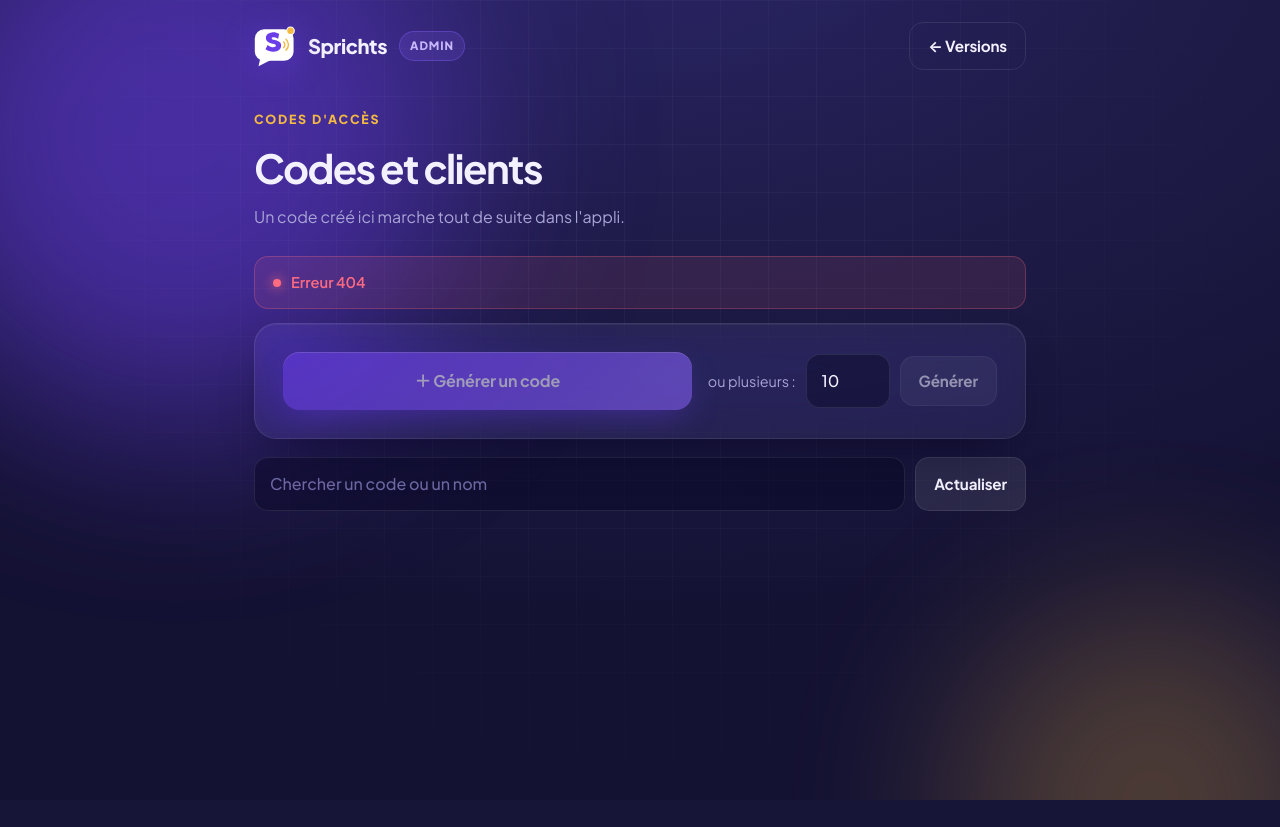
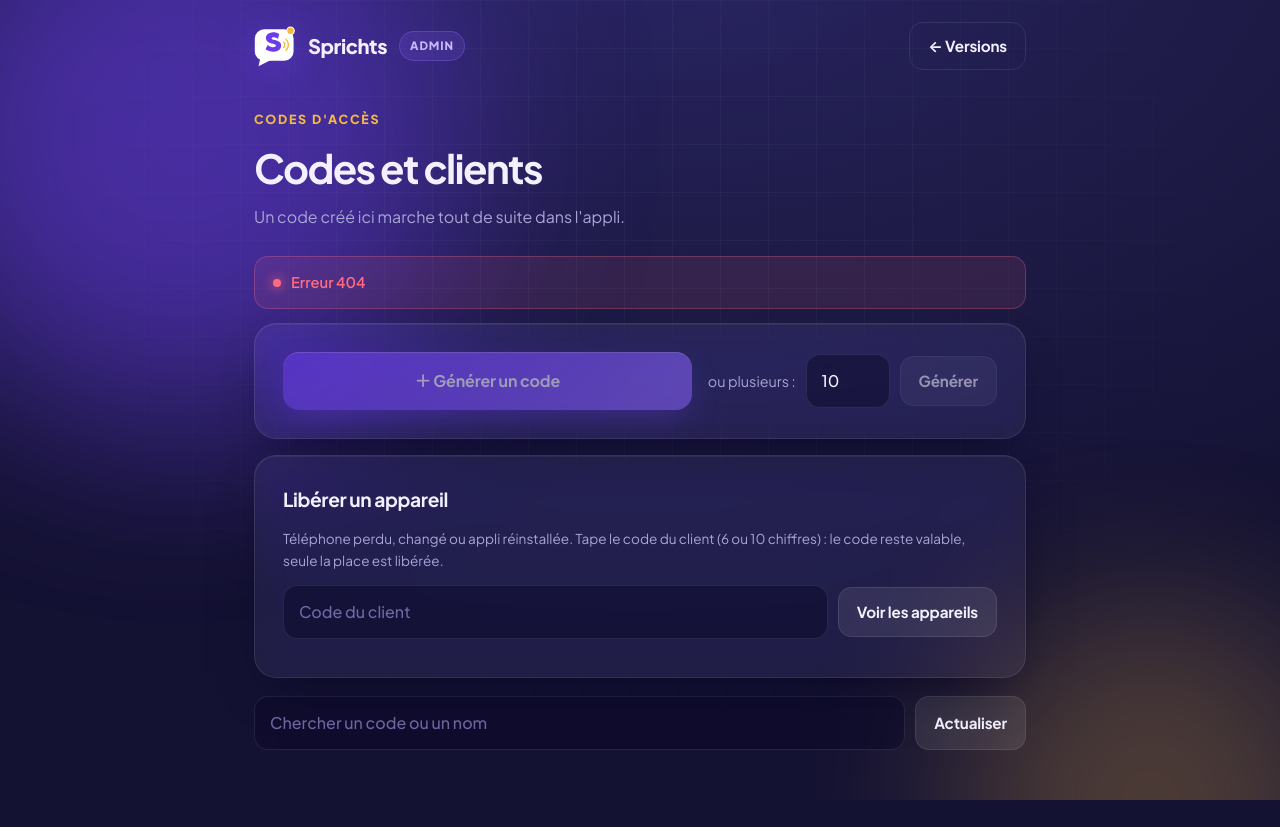
Before and after one commit to kola9/Hire-Sprichts, a PHP site: page /admin/codes/ in a window 1280 px wide. Before the commit the page ends 800 px from the top, so only its background shows below. Run offline with PHP 8.4, Linux system fonts and the light colour scheme.

Commit message:
Admin : bouton « Libérer un appareil »
Co-Authored-By: Claude Opus 5.5 <noreply@anthropic.com>

```diff
--- a/public/admin/codes/codes.css
+++ b/public/admin/codes/codes.css
@@ -58,3 +58,14 @@
 @media (max-width: 360px) {
     .actions { grid-template-columns: 1fr; }
 }
+
+.pill.released { color: var(--gold-soft); background: rgba(244,185,66,.14); }
+.release-any { margin-top: 16px; }
+.release-any h2 { margin: 0 0 4px; font-size: 1.2rem; }
+.release-any .many { flex-wrap: wrap; margin-top: 10px; }
+.release-any .many input { flex: 1 1 170px; width: auto; min-width: 0; min-height: 50px; font-size: 1rem; }
+.devices-title { margin: 20px 0 0; font-size: 1rem; }
+.device-list { list-style: none; margin: 10px 0 0; padding: 0; display: grid; gap: 8px; }
+.device-list li { display: flex; flex-wrap: wrap; align-items: center; justify-content: space-between; gap: 10px; }
+.device-list li div { display: grid; gap: 2px; min-width: 0; }
+.device-list .release { min-height: 48px; }
--- a/public/admin/codes/codes.js
+++ b/public/admin/codes/codes.js
@@ -3,7 +3,8 @@
     'use strict';
 
     var API = '/api/admin/codes';
-    var STATES = { unused: 'Pas encore utilisé', active: 'Activé', error: 'Non enregistré' };
+    var STATES = { unused: 'Pas encore utilisé', active: 'Activé', released: 'Déjà utilisé, libéré', error: 'Non enregistré' };
+    var PLATFORMS = { android: 'Android', web: 'Web (iPhone ou navigateur)' };
 
     function $(id) { return document.getElementById(id); }
 
@@ -185,6 +186,7 @@
         updateButtons();
         if (!sheet.open) { sheet.showModal(); }
         sheet.scrollTop = 0;
+        showDevices({ list: 'sheet-devices', alert: 'sheet-alert' }, '/' + id, {}, function () { return !!current && current.id === id; });
 
         // Prêt d'avance : sur iPhone, « Partager » doit suivre le toucher immédiatement
         window.makeTicket(found.display, found.number).then(function (t) {
@@ -236,6 +238,88 @@
             })
             .catch(function (err) { notice('sheet-alert', err.message, 'error'); })
             .then(function () { $('save').disabled = false; });
+    });
+
+    // ---------- Appareils ----------
+
+    function day(iso) {
+        var d = new Date(iso);
+        return isNaN(d.getTime()) ? '?' : d.toLocaleDateString('fr-FR') + ' à ' + d.toLocaleTimeString('fr-FR', { hour: '2-digit', minute: '2-digit' });
+    }
+
+    /**
+     * @param where  où écrire la liste et les messages
+     * @param path   '/<fiche>' ou '' (code tapé)
+     * @param body   {} ou { code }
+     * @param still  faux si la liste n'est plus celle demandée (autre fiche ouverte…)
+     */
+    function showDevices(where, path, body, still) {
+        var list = $(where.list);
+        list.textContent = '';
+        list.appendChild(el('li', 'muted small', 'Chargement…'));
+        return api('POST', path + '/devices', body).then(function (data) {
+            if (!still()) { return; }
+            list.textContent = '';
+            if (!data.devices.length) {
+                list.appendChild(el('li', 'muted small', 'Aucun appareil sur ce code.'));
+                return;
+            }
+            data.devices.forEach(function (d) {
+                var name = PLATFORMS[d.platform] || 'Autre appareil';
+                var li = document.createElement('li');
+                var info = document.createElement('div');
+                info.appendChild(el('strong', '', name));
+                info.appendChild(el('span', 'muted small', 'Activé le ' + day(d.first_seen)));
+                info.appendChild(el('span', 'muted small', 'Vu le ' + day(d.last_seen) + (d.takes_place ? '' : ' (plus de 30 jours : place déjà libre)')));
+                var btn = el('button', 'btn release', 'Libérer un appareil');
+                btn.type = 'button';
+                btn.addEventListener('click', function () {
+                    if (!confirm('Libérer cet appareil (' + name + ', activé le ' + day(d.first_seen) + ') ?\n\nIl devra entrer de nouveau le code. Le code et la progression ne sont pas touchés.')) { return; }
+                    btn.disabled = true;
+                    var send = { device: d.device };
+                    if (body.code) { send.code = body.code; }
+                    api('POST', path + '/release', send).then(function () {
+                        if (still()) {
+                            notice(where.alert, 'Appareil libéré : une place est libre.');
+                            showDevices(where, path, body, still);
+                        }
+                        return load().then(function () {
+                            if (!current) { return; }
+                            var fresh = codes.find(function (c) { return c.id === current.id; });
+                            if (fresh) {
+                                current.state = fresh.state;
+                                current.devices = fresh.devices;
+                                showHead();
+                            }
+                        });
+                    }).catch(function (e) {
+                        btn.disabled = false;
+                        notice(where.alert, e.message, 'error');
+                    });
+                });
+                li.appendChild(info);
+                li.appendChild(btn);
+                list.appendChild(li);
+            });
+        }).catch(function (e) {
+            if (!still()) { return; }
+            list.textContent = '';
+            notice(where.alert, e.message, 'error');
+        });
+    }
+
+    var typed = 0;
+    $('release-form').addEventListener('submit', function (e) {
+        e.preventDefault();
+        var code = $('release-code').value.replace(/\s/g, '');
+        var mine = ++typed;
+        notice('release-alert', '');
+        $('release-devices').textContent = '';
+        if (!/^(\d{6}|\d{10})$/.test(code)) {
+            notice('release-alert', 'Tape les 6 ou 10 chiffres du code.', 'error');
+            return;
+        }
+        showDevices({ list: 'release-devices', alert: 'release-alert' }, '', { code: code }, function () { return mine === typed; });
     });
 
     // ---------- Envoyer au client ----------
--- a/public/admin/codes/index.html
+++ b/public/admin/codes/index.html
@@ -43,6 +43,17 @@
     </form>
 </section>
 
+<section class="card release-any">
+    <h2>Libérer un appareil</h2>
+    <p class="muted small">Téléphone perdu, changé ou appli réinstallée. Tape le code du client (6 ou 10 chiffres) : le code reste valable, seule la place est libérée.</p>
+    <form id="release-form" class="many" novalidate>
+        <input id="release-code" inputmode="numeric" autocomplete="off" maxlength="14" placeholder="Code du client" aria-label="Code du client" required>
+        <button class="btn" type="submit">Voir les appareils</button>
+    </form>
+    <div id="release-alert" role="status"></div>
+    <ul class="device-list" id="release-devices"></ul>
+</section>
+
 <div class="find">
     <input id="search" type="search" placeholder="Chercher un code ou un nom" aria-label="Chercher un code ou un nom" autocomplete="off">
     <button class="btn" id="refresh" type="button">Actualiser</button>
@@ -86,6 +97,9 @@
         <button class="btn btn-primary big" id="save" type="submit">Enregistrer la fiche</button>
     </form>
 
+    <h3 class="devices-title">Appareils de ce code</h3>
+    <ul class="device-list" id="sheet-devices"></ul>
+
     <p class="muted small" id="send-hint">Enregistre la fiche pour envoyer le message.</p>
     <div class="actions">
         <button class="btn big" id="copy-code" type="button">Copier le code</button>
```
Also changed, not shown: public/_worker.js (+7 -3 lines), test/codes.test.mjs (+8 -1 lines).
